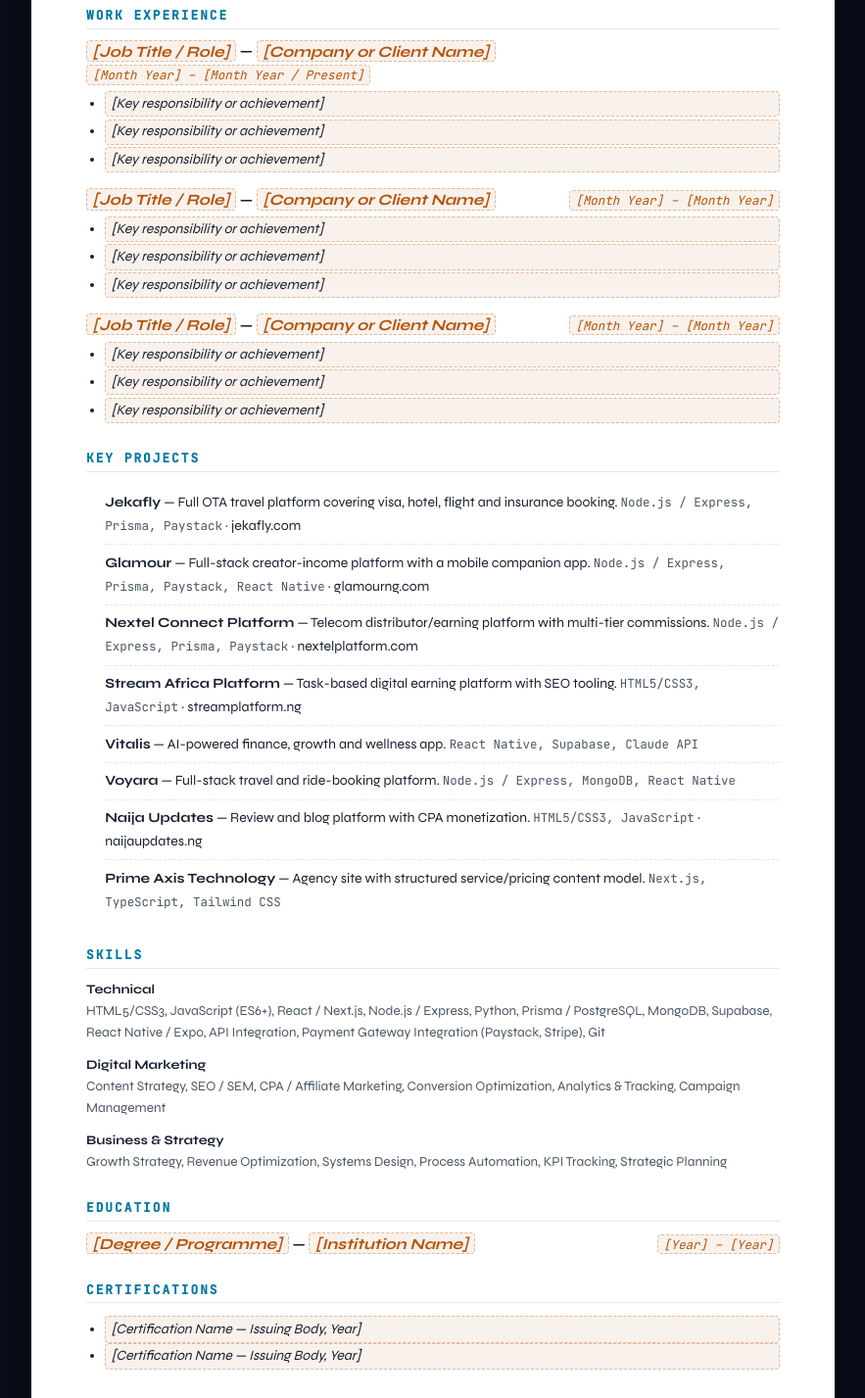
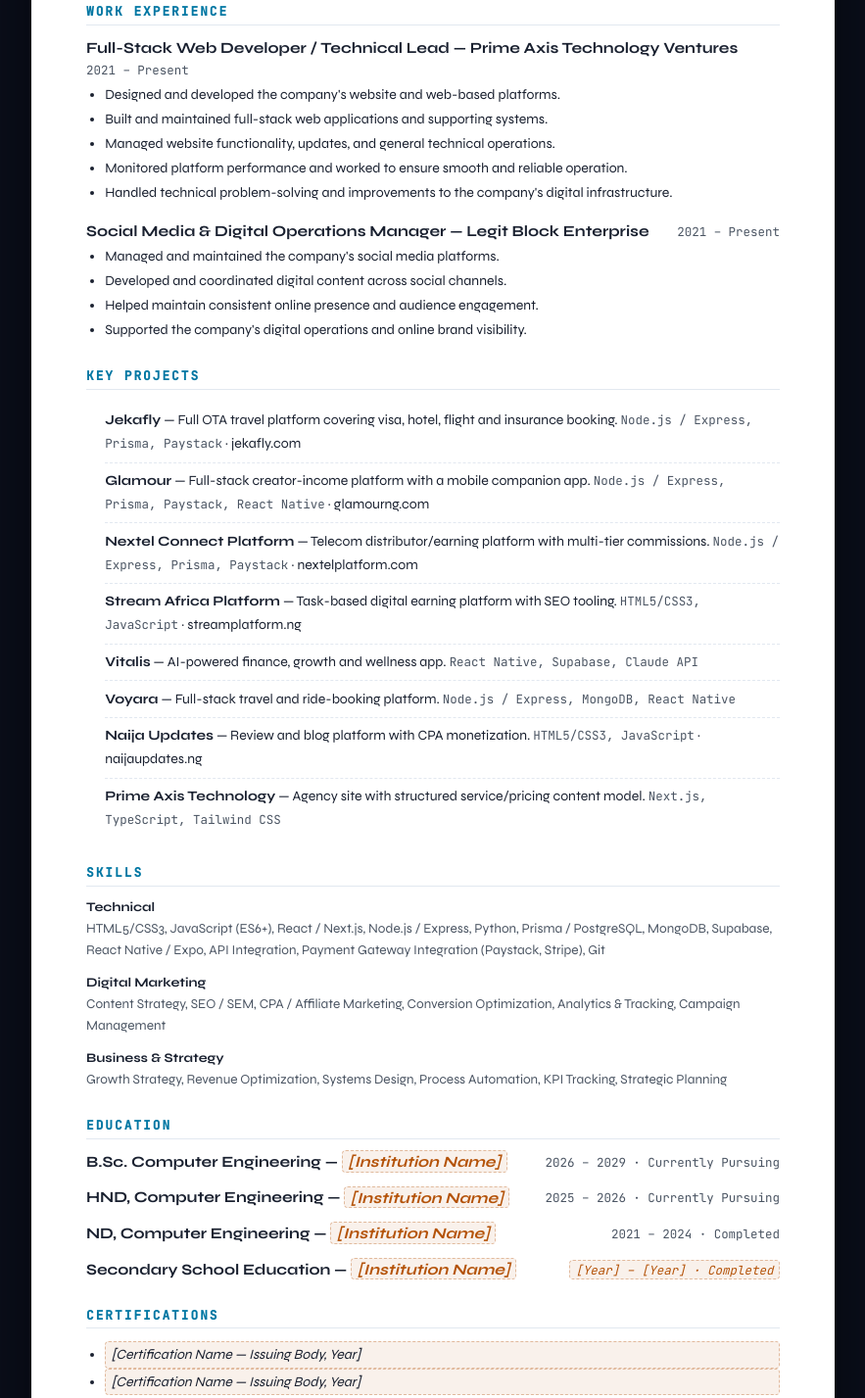
Before and after one commit to charley2004/portfolio, a plain HTML site: page cv.html in a window 1280 px wide. Shown: the part 497-1924 px from the top of the page at 98% size, without its empty margins (198-1081 px from the left). Drawn offline with Linux system fonts and the light colour scheme.

Commit message:
Fill in real contact info, work experience, and education in CV

```diff
--- a/cv.html
+++ b/cv.html
@@ -28,11 +28,11 @@
             <h1 class="cv-name">Charles Orukpe</h1>
             <p class="cv-title">Digital Builder | Growth Strategist | Web Systems Operator</p>
             <div class="cv-contact">
-                <span class="placeholder">[email@example.com]</span>
+                <a href="mailto:Charlesorukpe42@gmail.com">Charlesorukpe42@gmail.com</a>
                 <span class="divider">&middot;</span>
-                <span class="placeholder">[+234 xxx xxx xxxx]</span>
+                <span>+234 912 006 0780</span>
                 <span class="divider">&middot;</span>
-                <span class="placeholder">[City, Country]</span>
+                <span>Lagos, Nigeria</span>
                 <span class="divider">&middot;</span>
                 <a href="https://www.linkedin.com/in/charles-orukpe-bb7964367" target="_blank">LinkedIn</a>
                 <span class="divider">&middot;</span>
@@ -52,39 +52,30 @@
         <section class="cv-section">
             <h2>Work Experience</h2>
 
-            <div class="cv-entry placeholder-block">
+            <div class="cv-entry">
                 <div class="entry-top">
-                    <h3><span class="placeholder">[Job Title / Role]</span> &mdash; <span class="placeholder">[Company or Client Name]</span></h3>
-                    <span class="entry-date placeholder">[Month Year] &ndash; [Month Year / Present]</span>
+                    <h3>Full-Stack Web Developer / Technical Lead &mdash; Prime Axis Technology Ventures</h3>
+                    <span class="entry-date">2021 &ndash; Present</span>
                 </div>
                 <ul>
-                    <li class="placeholder">[Key responsibility or achievement]</li>
-                    <li class="placeholder">[Key responsibility or achievement]</li>
-                    <li class="placeholder">[Key responsibility or achievement]</li>
+                    <li>Designed and developed the company's website and web-based platforms.</li>
+                    <li>Built and maintained full-stack web applications and supporting systems.</li>
+                    <li>Managed website functionality, updates, and general technical operations.</li>
+                    <li>Monitored platform performance and worked to ensure smooth and reliable operation.</li>
+                    <li>Handled technical problem-solving and improvements to the company's digital infrastructure.</li>
                 </ul>
             </div>
 
-            <div class="cv-entry placeholder-block">
+            <div class="cv-entry">
                 <div class="entry-top">
-                    <h3><span class="placeholder">[Job Title / Role]</span> &mdash; <span class="placeholder">[Company or Client Name]</span></h3>
-                    <span class="entry-date placeholder">[Month Year] &ndash; [Month Year]</span>
+                    <h3>Social Media & Digital Operations Manager &mdash; Legit Block Enterprise</h3>
+                    <span class="entry-date">2021 &ndash; Present</span>
                 </div>
                 <ul>
-                    <li class="placeholder">[Key responsibility or achievement]</li>
-                    <li class="placeholder">[Key responsibility or achievement]</li>
-                    <li class="placeholder">[Key responsibility or achievement]</li>
-                </ul>
-            </div>
-
-            <div class="cv-entry placeholder-block">
-                <div class="entry-top">
-                    <h3><span class="placeholder">[Job Title / Role]</span> &mdash; <span class="placeholder">[Company or Client Name]</span></h3>
-                    <span class="entry-date placeholder">[Month Year] &ndash; [Month Year]</span>
-                </div>
-                <ul>
-                    <li class="placeholder">[Key responsibility or achievement]</li>
-                    <li class="placeholder">[Key responsibility or achievement]</li>
-                    <li class="placeholder">[Key responsibility or achievement]</li>
+                    <li>Managed and maintained the company's social media platforms.</li>
+                    <li>Developed and coordinated digital content across social channels.</li>
+                    <li>Helped maintain consistent online presence and audience engagement.</li>
+                    <li>Supported the company's digital operations and online brand visibility.</li>
                 </ul>
             </div>
         </section>
@@ -126,10 +117,28 @@
         <!-- Education -->
         <section class="cv-section">
             <h2>Education</h2>
-            <div class="cv-entry placeholder-block">
+            <div class="cv-entry">
                 <div class="entry-top">
-                    <h3><span class="placeholder">[Degree / Programme]</span> &mdash; <span class="placeholder">[Institution Name]</span></h3>
-                    <span class="entry-date placeholder">[Year] &ndash; [Year]</span>
+                    <h3>B.Sc. Computer Engineering &mdash; <span class="placeholder">[Institution Name]</span></h3>
+                    <span class="entry-date">2026 &ndash; 2029 &middot; Currently Pursuing</span>
+                </div>
+            </div>
+            <div class="cv-entry">
+                <div class="entry-top">
+                    <h3>HND, Computer Engineering &mdash; <span class="placeholder">[Institution Name]</span></h3>
+                    <span class="entry-date">2025 &ndash; 2026 &middot; Currently Pursuing</span>
+                </div>
+            </div>
+            <div class="cv-entry">
+                <div class="entry-top">
+                    <h3>ND, Computer Engineering &mdash; <span class="placeholder">[Institution Name]</span></h3>
+                    <span class="entry-date">2021 &ndash; 2024 &middot; Completed</span>
+                </div>
+            </div>
+            <div class="cv-entry">
+                <div class="entry-top">
+                    <h3>Secondary School Education &mdash; <span class="placeholder">[Institution Name]</span></h3>
+                    <span class="entry-date placeholder">[Year] &ndash; [Year] &middot; Completed</span>
                 </div>
             </div>
         </section>
```
